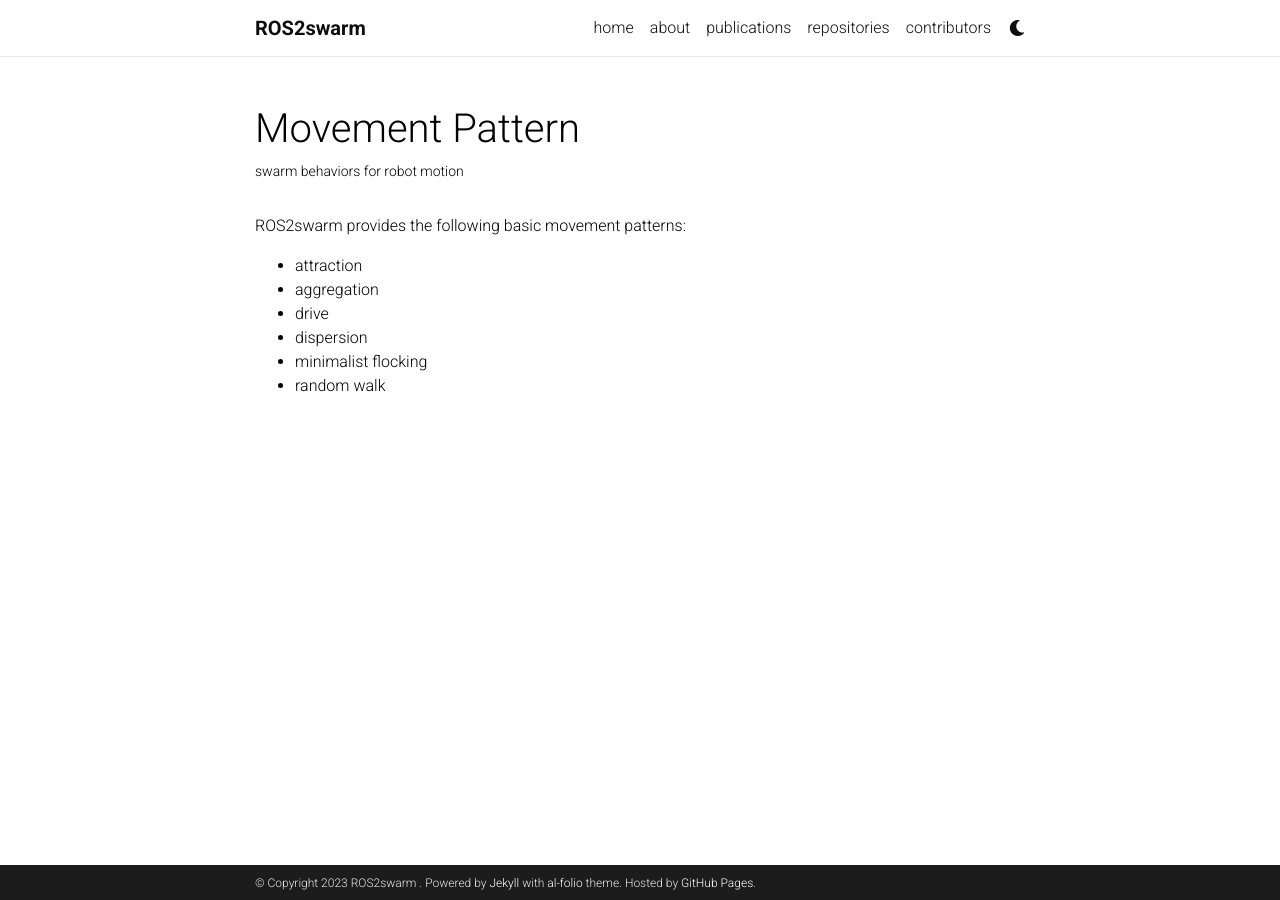
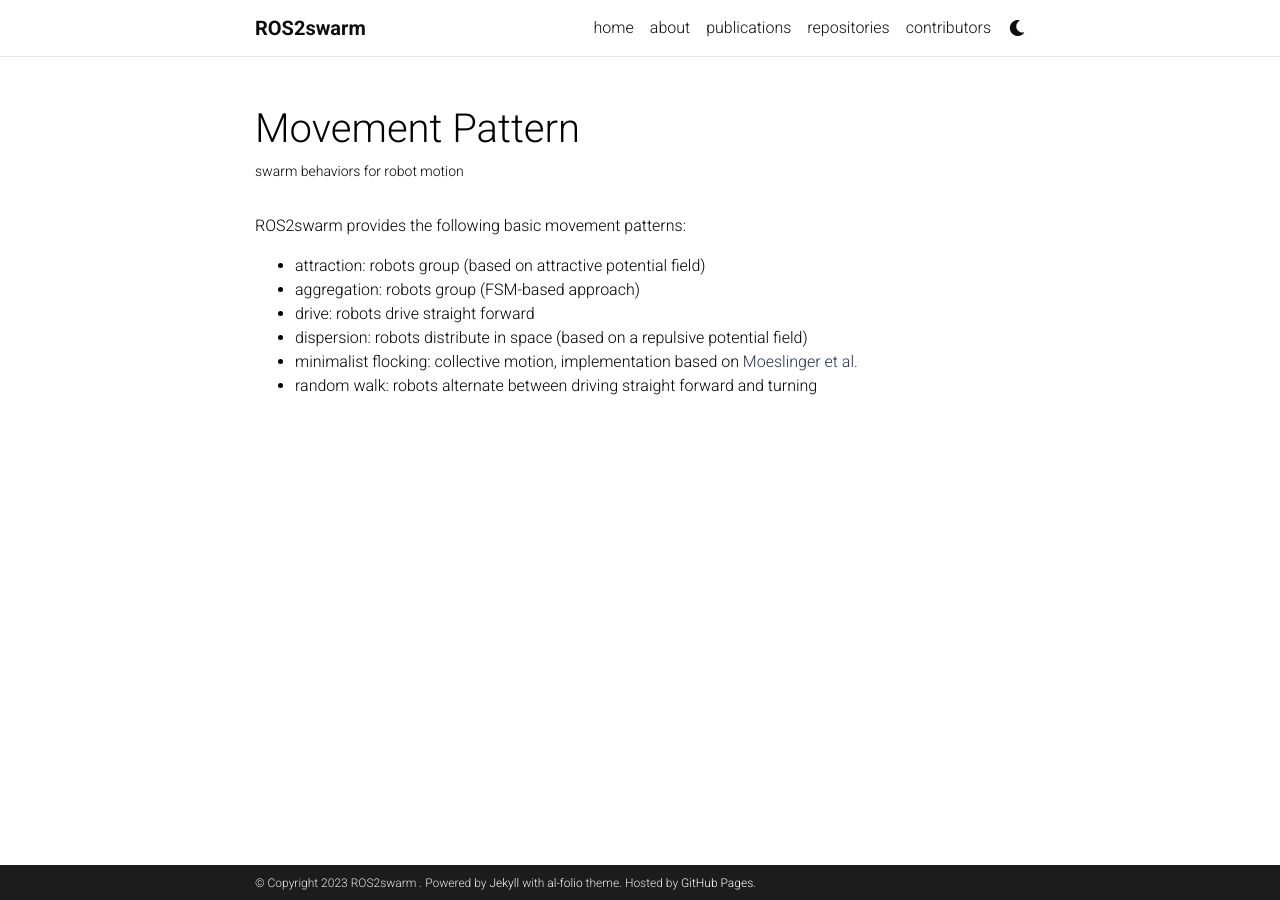
Before and after one commit to ROS2swarm/ROS2swarm.github.io, a Jekyll site: the page built from _projects/movement_pattern.md, in a window 1280 px wide. Built offline with Jekyll 4.4.1, drawn with Linux system fonts in a browser that asks for light colours; comment, search, counter and statistics services are not loaded; a style sheet for code colours, icons or effects is not loaded.

Commit message:
Update movement_pattern.md

```diff
--- a/_projects/movement_pattern.md
+++ b/_projects/movement_pattern.md
@@ -9,9 +9,9 @@
 
 ROS2swarm provides the following basic movement patterns:
 
-* attraction
-* aggregation
-* drive
-* dispersion
-* minimalist flocking
-* random walk
+* attraction: robots group (based on attractive potential field)
+* aggregation: robots group (FSM-based approach)
+* drive: robots drive straight forward
+* dispersion: robots distribute in space (based on a repulsive potential field)
+* minimalist flocking: collective motion, implementation based on [Moeslinger et al.](https://link.springer.com/chapter/10.1007/978-3-642-21314-4_47)
+* random walk: robots alternate between driving straight forward and turning
```
